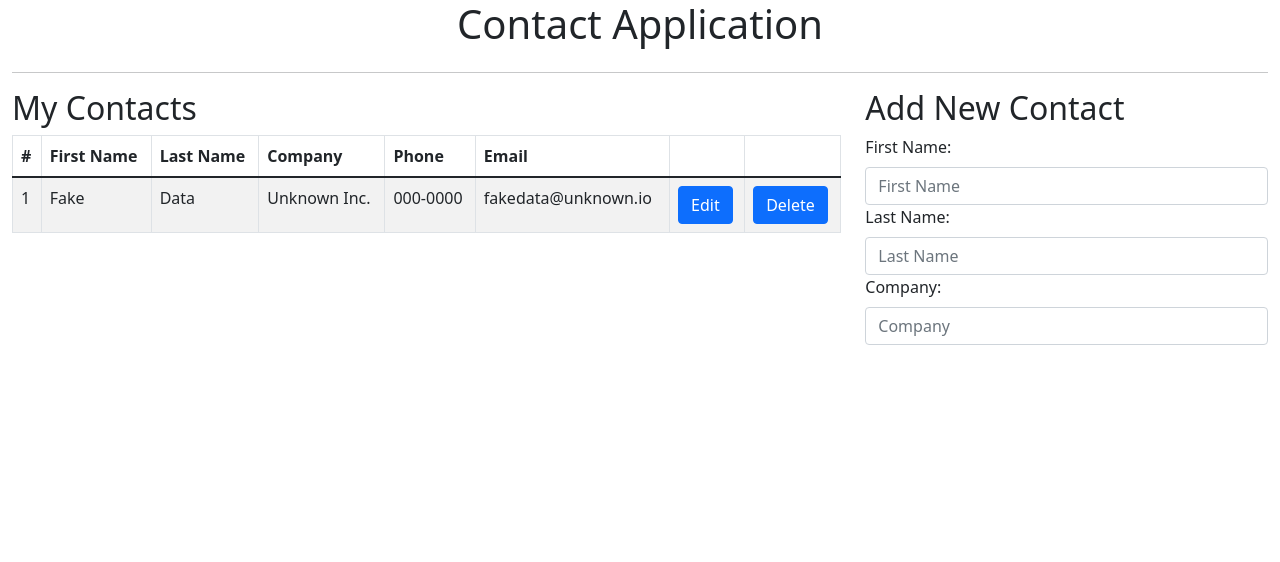
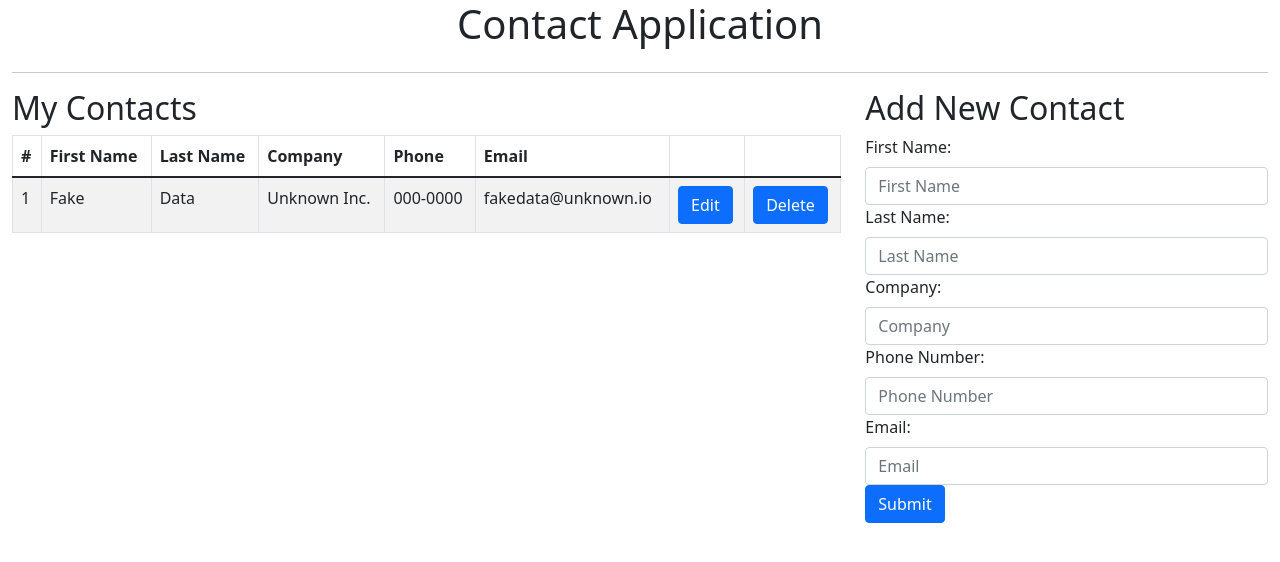
Before and after one commit to gabo180/contact-list, a React (Create React App) app: page / in a window 1280 px wide. Shown: the top 562 px of the page. Built offline with nearby package versions, Linux system fonts and the light colour scheme; no server answers.

Commit message:
done contact form

```diff
--- a/src/components/ContactForm.js
+++ b/src/components/ContactForm.js
@@ -4,7 +4,7 @@ import { Form, Button } from 'react-bootstrap';
 class ContactForm extends React.Component {
     render(){
         return (
-            <form>
+            <Form>
                 <Form.Group controlId='contactFirstName'>
                     <Form.Label>First Name:</Form.Label>
                     <Form.Control type='text' placeholder='First Name' name="firstName"/>
@@ -17,8 +17,18 @@ class ContactForm extends React.Component {
                     <Form.Label>Company:</Form.Label>
                     <Form.Control type='text' placeholder='Company' name="company"/>
                 </Form.Group>
-
-            </form>
+                <Form.Group controlId='contactPhone'>
+                    <Form.Label>Phone Number:</Form.Label>
+                    <Form.Control type='phone' placeholder='Phone Number' name="phone"/>
+                </Form.Group>
+                <Form.Group controlId='contactEmail'>
+                    <Form.Label>Email:</Form.Label>
+                    <Form.Control type='email' placeholder='Email' name="email"/>
+                </Form.Group>
+                <Button variant='primary' type='submit'>
+                    Submit
+                </Button>
+            </Form>
         )
     }
 }
```
